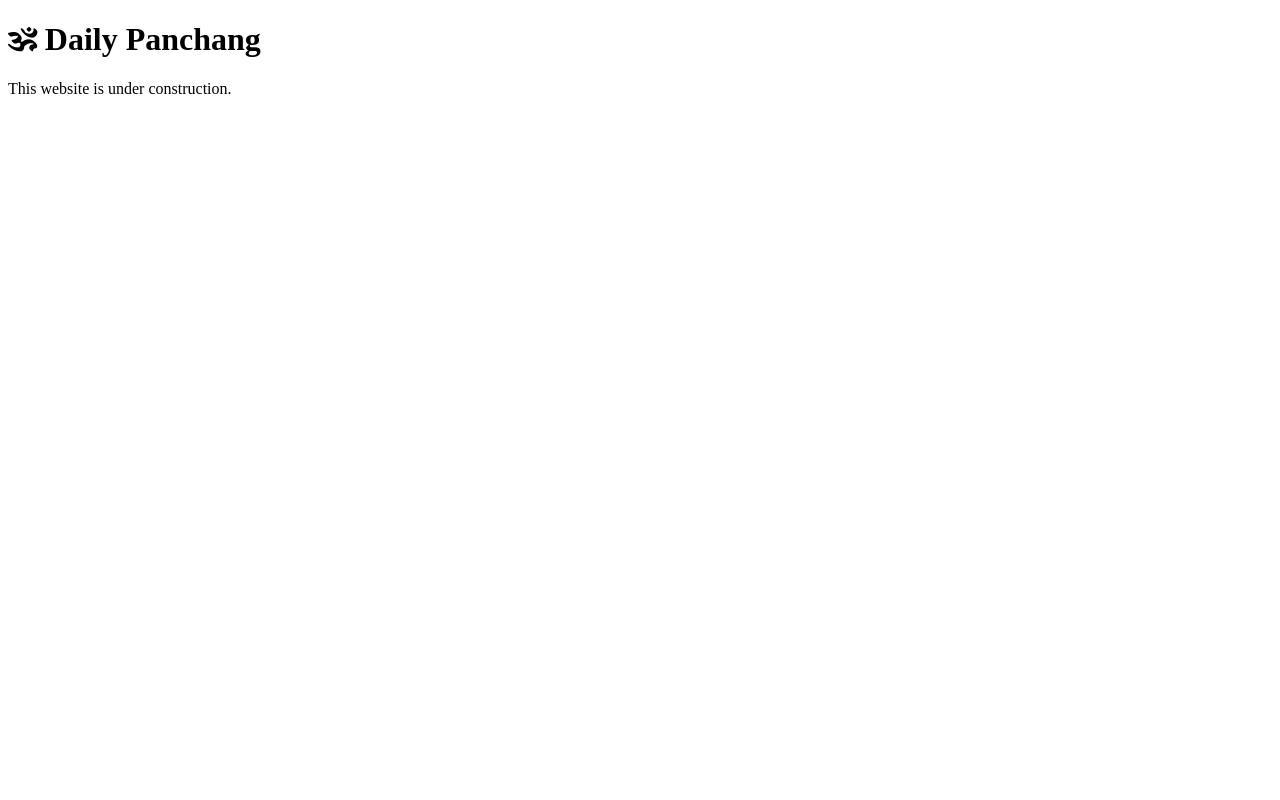
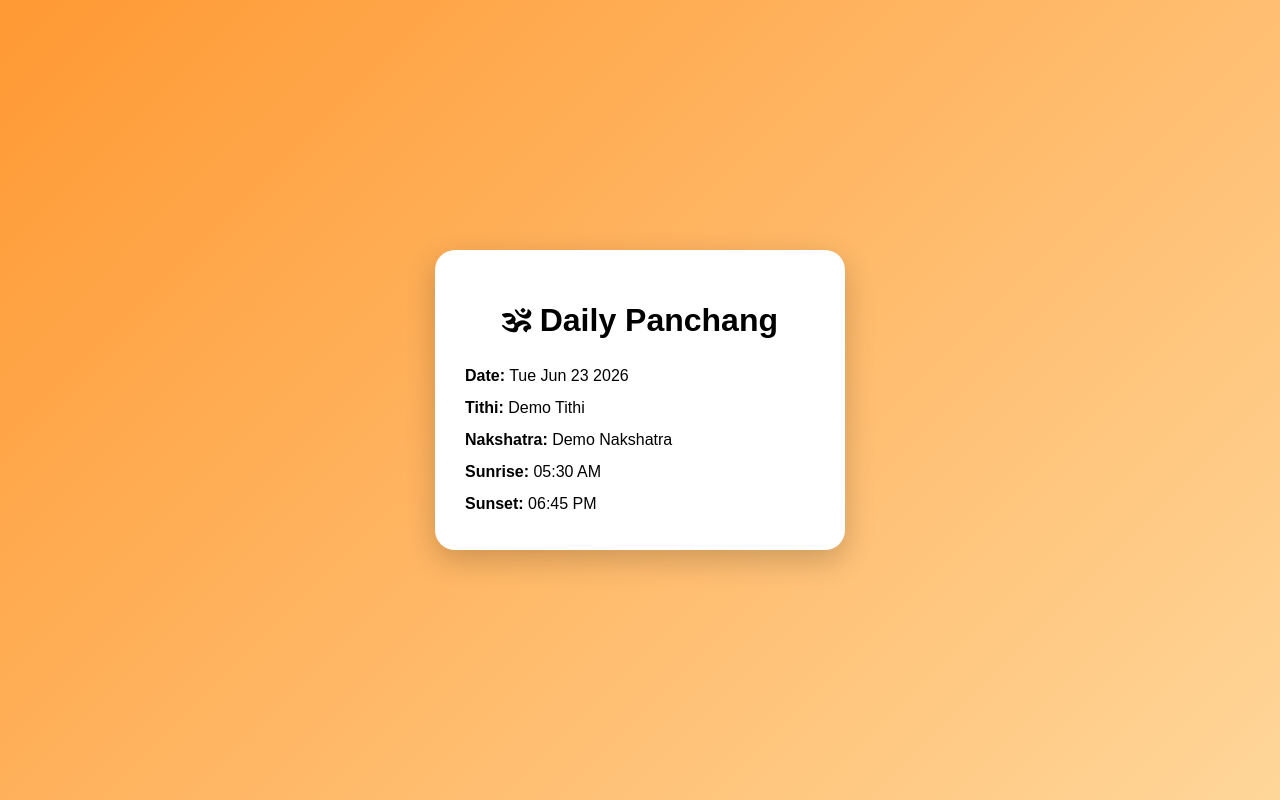
Before and after one commit to Aaravdevs/Daily-Panchang, a plain HTML site: page index.html in a window 1280 px wide. Drawn offline with Linux system fonts and the light colour scheme.

Commit message:
index.html

```diff
--- a/index.html
+++ b/index.html
@@ -1,13 +1,59 @@
 <!DOCTYPE html>
-<html>
+<html lang="en">
 <head>
-    <title>Daily Panchang</title>
+<meta charset="UTF-8">
+<meta name="viewport" content="width=device-width, initial-scale=1.0">
+<title>Daily Panchang</title>
+
+<style>
+body{
+    font-family: Arial, sans-serif;
+    background: linear-gradient(135deg,#ff9933,#ffd699);
+    min-height:100vh;
+    display:flex;
+    justify-content:center;
+    align-items:center;
+    margin:0;
+}
+
+.card{
+    background:white;
+    padding:30px;
+    border-radius:20px;
+    width:350px;
+    box-shadow:0 10px 30px rgba(0,0,0,.2);
+}
+
+h1{
+    text-align:center;
+}
+
+.data{
+    margin-top:20px;
+    line-height:2;
+}
+</style>
+
 </head>
 <body>
 
+<div class="card">
     <h1>🕉 Daily Panchang</h1>
 
-    <p>This website is under construction.</p>
+    <div id="panchang" class="data">
+        Loading...
+    </div>
+</div>
+
+<script>
+document.getElementById("panchang").innerHTML = `
+<b>Date:</b> ${new Date().toDateString()}<br>
+<b>Tithi:</b> Demo Tithi<br>
+<b>Nakshatra:</b> Demo Nakshatra<br>
+<b>Sunrise:</b> 05:30 AM<br>
+<b>Sunset:</b> 06:45 PM
+`;
+</script>
 
 </body>
 </html>
```
